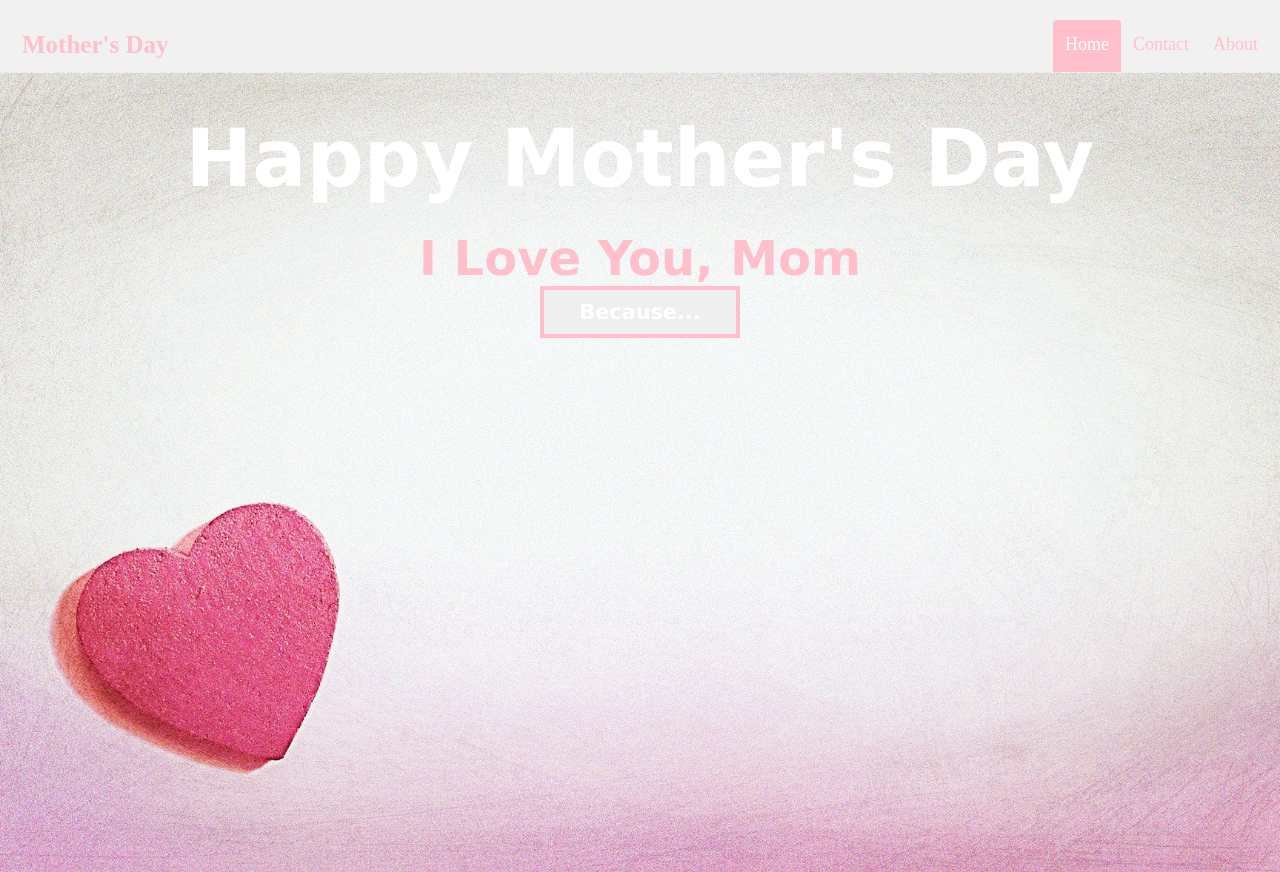
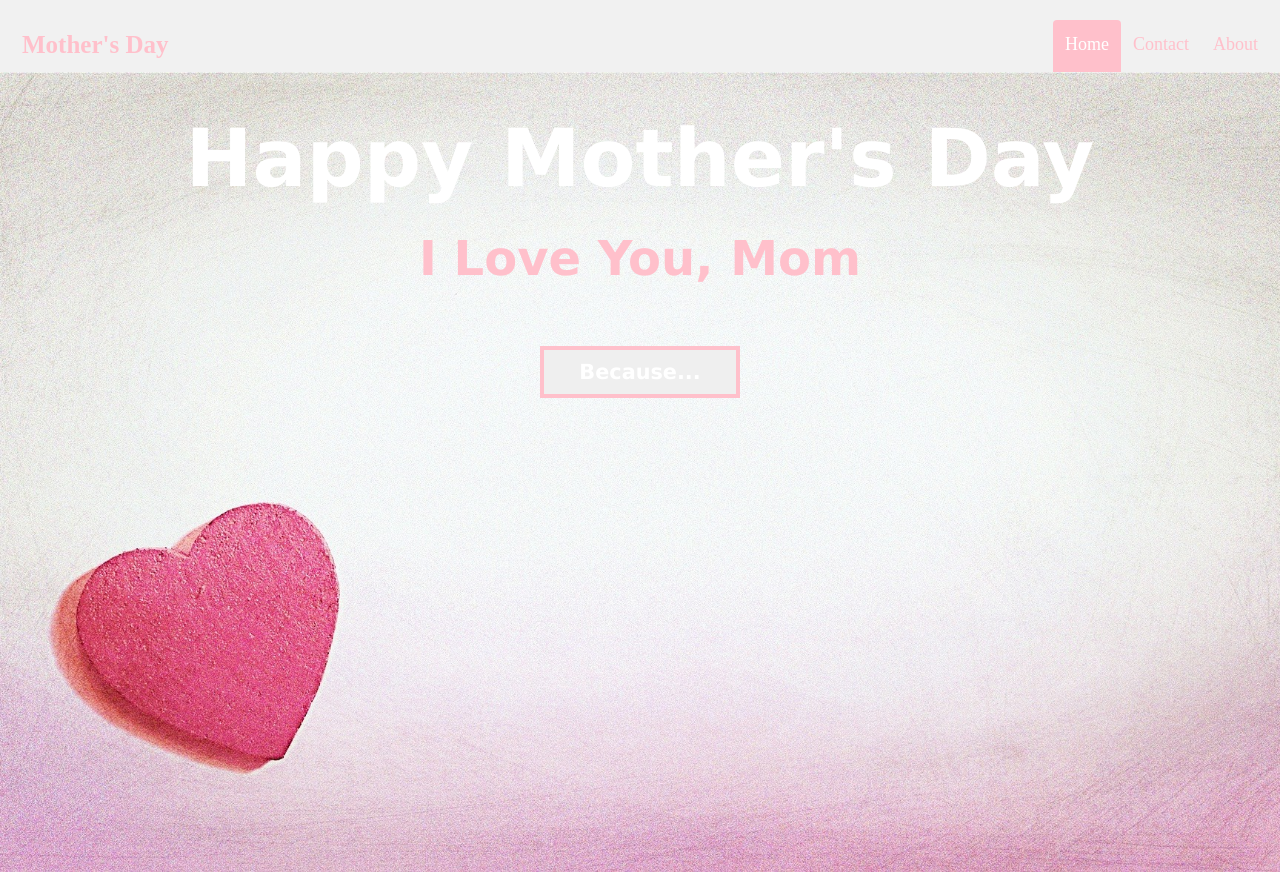
Before and after one commit to nickdurbin/MothersDay, a website: page index.html in a window 1280 px wide. Drawn offline with Linux system fonts and the light colour scheme; a web font is replaced by a local one.

Commit message:
After adding json packages, setting up node packages, and mysql, I made some changes to the UI.

```diff
--- a/index.html
+++ b/index.html
@@ -6,6 +6,7 @@
     <meta http-equiv="X-UA-Compatible" content="ie=edge">
     <title>Happy Mother's Day</title>
 
+    <link href="https://fonts.googleapis.com/css?family=Modak|Satisfy" rel="stylesheet">
     <link rel="stylesheet" type="text/css" href="style.css">
     <link rel="stylesheet" type="text/css" href="reset.css">
 </head>
--- a/style.css
+++ b/style.css
@@ -53,7 +53,7 @@ body {
 @media screen and (max-width: 500px) {
   .header a {
     float: none;
-    display: block;
+    display: flex;
     text-align: left;
   }
   .header-right {
@@ -65,8 +65,11 @@ body {
 .img-container {
   display: flex;
   flex-direction: column;
+  justify-content: flex-start;
+  align-items: flex-start;
   background-image: url("/resources/hero4.jpg");
   height: 100%;
+  width: 100%;
   background-position: center;
   background-repeat: no-repeat;
   background-size: cover;
@@ -76,12 +79,11 @@ body {
 .inner-container {
   display: flex;
   flex-direction: column;
-  align-items: center;
-  text-align: center;
   width: 100%;
   height: auto;
   color: white;
   margin-top: 40px;
+  text-align: center;
 }
 
 h1 {
@@ -103,10 +105,10 @@ h2 {
 button {
   font-size: 1.3em;
   font-family: 'Lucida Sans', 'Lucida Sans Regular', 'Lucida Grande', 'Lucida Sans Unicode', Geneva, Verdana, sans-serif;
-}
-
-.btn {
-  display: inline-block;
+  display: inline-flexbox;
+  align-self: center;
+  float: bottom;
+  margin: 60px;
   width: 200px;
   font-weight: bold;
   padding: 10px;
@@ -115,7 +117,7 @@ button {
   text-align: center;
   outline: none;
   text-decoration: none;
-  transition: background-color 0.2s ease-out, color 0.2s ease-out;
+  transition: background-color 0.1s ease-out, color 0.1s ease-out;
 }
 
 .btn:hover, .btn:active {
```
Also changed, not shown: 1 other file.
